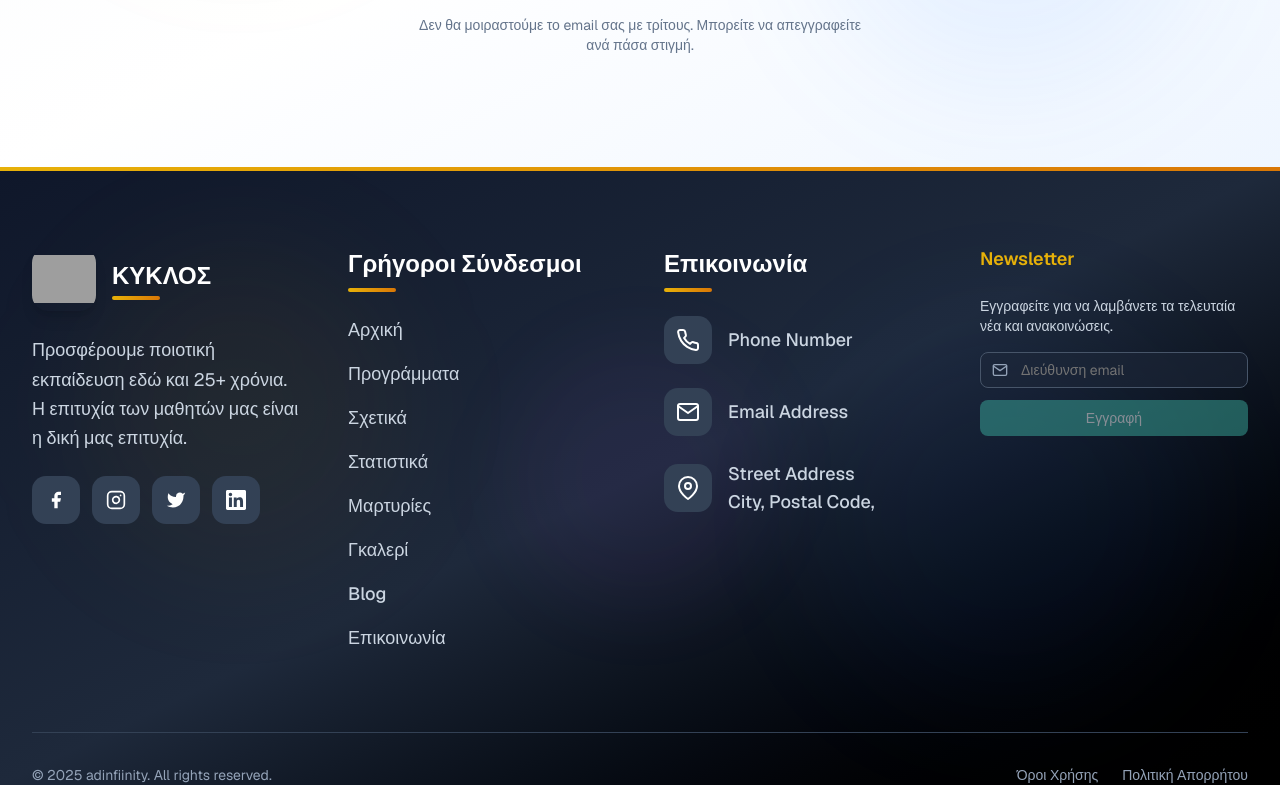
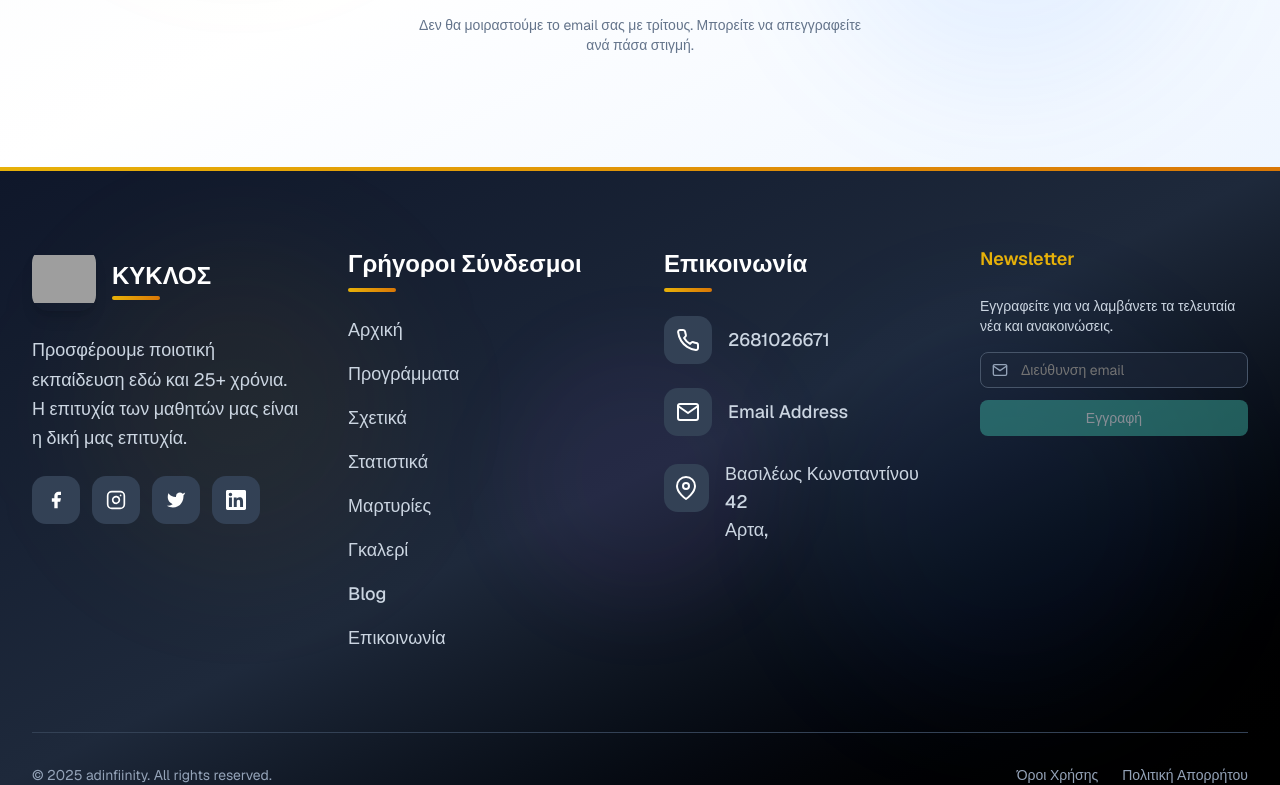
Before and after one commit to konstantinos193/Kyklos-Frontend, a Next.js app: page / in a window 1280 px wide. Shown: the part 8590-9375 px from the top of the page. Built offline with nearby package versions, Linux system fonts and the light colour scheme; grey boxes are pictures that could not be loaded.

Commit message:
feat: update contact information with correct address and phone number

```diff
--- a/app/layout.tsx
+++ b/app/layout.tsx
@@ -139,19 +139,19 @@ export default function RootLayout({
     "url": "https://kyklosedu.gr",
     "logo": "https://kyklosedu.gr/logo.png",
     "image": "https://kyklosedu.gr/og-image.jpg",
-    "telephone": "Phone Number",
+    "telephone": "2681026671",
     "email": "Email Address",
     "address": {
       "@type": "PostalAddress",
-      "streetAddress": "Street Address",
-      "addressLocality": "City, Postal Code",
+      "streetAddress": "Βασιλέως Κωνσταντίνου 42",
+      "addressLocality": "Αρτα",
       "addressCountry": "GR"
     },
     "foundingDate": "1999",
     "numberOfEmployees": "5-10",
     "areaServed": {
       "@type": "City",
-      "name": "Athens, Greece"
+      "name": "Αρτα, Greece"
     },
     "serviceType": [
       "Ελληνική Γλώσσα",
--- a/components/footer/data.ts
+++ b/components/footer/data.ts
@@ -18,11 +18,11 @@ export const footerData: FooterData = {
     { label: "Επικοινωνία", href: "#contact" }
   ],
   contact: {
-    phone: "Phone Number",
+    phone: "2681026671",
     email: "Email Address",
     address: {
-      street: "Street Address",
-      city: "City, Postal Code"
+      street: "Βασιλέως Κωνσταντίνου 42",
+      city: "Αρτα"
     }
   },
   socialLinks: [
```
